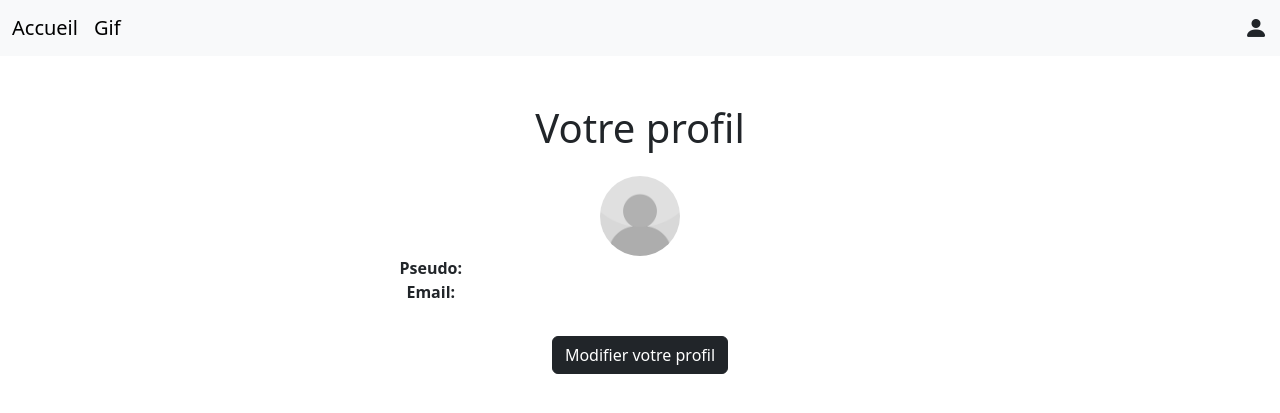
After one commit to Rod-tout-court/projet_web, a Symfony app: template templates/profil/show.html.twig in a window 1280 px wide. The commit adds this page. Shown: the top 413 px of the page. Run offline with Twig, Linux system fonts and the light colour scheme; the template is opened without the code that fills it, so the values that code supplies are empty; some libraries are stand-ins or nearby versions.

Commit message:
commit page profil + upload pp + maj navbar

```diff
--- a/config/routes.yaml
+++ b/config/routes.yaml
@@ -8,3 +8,9 @@ controllers:
 home:
     path: /
     controller: App\Controller\HomeController::index
+app_profile_show:
+    path: /profil
+    controller: App\Controller\ProfilController::showProfil
+app_profile_edit:
+    path: /profil/edit
+    controller: App\Controller\ProfilController::editProfil
--- a/config/services.yaml
+++ b/config/services.yaml
@@ -5,6 +5,7 @@
 # https://symfony.com/doc/current/best_practices.html#use-parameters-for-application-configuration
 parameters:
     gif_directory: '%kernel.project_dir%/public/uploads/gif'
+    photoProfil_directory: '%kernel.project_dir%/public/uploads/photoProfil'
 services:
     # default configuration for services in *this* file
     _defaults:
--- a/public/css/style.css
+++ b/public/css/style.css
@@ -0,0 +1,9 @@
+.profile-img-small {
+    width: 30px;
+    height: 30px;
+  }
+
+.photo-profile-img-small {
+    width: 80px;
+    height: 80px;
+}
--- a/templates/navbar.html.twig
+++ b/templates/navbar.html.twig
@@ -8,19 +8,31 @@
                 <a class="navbar-brand" href="{{ path('app_user_index')}}">Utilisateur</a>
             {% endif %}
         {% endif %}
-    <button class="navbar-toggler" type="button" data-bs-toggle="collapse" data-bs-target="#navbarNav" aria-controls="navbarNav" aria-expanded="false" aria-label="Toggle navigation">
+        <button class="navbar-toggler" type="button" data-bs-toggle="collapse" data-bs-target="#navbarNav"
+                aria-controls="navbarNav" aria-expanded="false" aria-label="Toggle navigation">
             <span class="navbar-toggler-icon"></span>
         </button>
         <div class="collapse navbar-collapse" id="navbarNav">
             {% if is_granted('IS_AUTHENTICATED_FULLY') %}
-        {# Utilisateur connecté #}
-        <a class="nav-link ms-auto" href="#">
-        <img src="..." class="rounded ms-auto" alt="...">
-        Profil</a>
-        <a class="nav-link ms-auto" href="{{ path('app_logout') }}">Déconnexion</a>
+                <div class="ms-auto">
+                    <a class="nav-link" href="{{ path('app_profil_show')}}">
+                        {% set currentUser = app.user %}
+                        {% if currentUser and currentUser.photoProfilFilename %}
+                            <img src="{{ asset('uploads/photoProfil/' ~ currentUser.photoProfilFilename) }}"
+                                 class="rounded-circle img-fluid profile-img-small" alt="Profil Picture">
+                            {{ currentUser.pseudo }}
+                        {% else %}
+                            <img src="{{ asset('uploads/photoProfil/default_profile_image.jpg') }}"
+                                 class="rounded-circle img-fluid profile-img-small" alt="Default Profil Picture">
+                            {{ currentUser.pseudo }}
+                        {% endif %}
+                    </a>
+                    <a class="nav-link" href="{{ path('app_logout') }}">Déconnexion</a>
+                </div>
             {% else %}
                 {# Utilisateur non connecté #}
-        <a class="nav-link ms-auto" href="{{ path('app_register')}}"><i class="bi bi-person-fill"></i>Se connecter</a>
+                <a class="nav-link ms-auto" href="{{ path('app_register')}}"><i
+                            class="bi bi-person-fill fs-4"></i></a>
             {% endif %}
         </div>
     </div>
--- /dev/null
+++ b/templates/profil/show.html.twig
@@ -0,0 +1,29 @@
+{% extends 'base.html.twig' %}
+
+{% block title %}Profil{% endblock %}
+
+{% block body %}
+    <div class="container mt-5">
+        <h1 class="text-center mb-4">Votre profil</h1>
+
+        <div class="row justify-content-center">
+            <div class="col-md-6 text-center">
+                {% if user.photoProfilFilename %}
+                    <img src="{{ asset('uploads/photoProfil/' ~ user.photoProfilFilename) }}" class="rounded-circle img-fluid photo-profile-img-small" alt="Profil Picture">
+                {% else %}
+                    <img src="{{ asset('uploads/photoProfil/default_profile_image.jpg') }}" class="rounded-circle img-fluid photo-profile-img-small" alt="Default Profil Picture">
+                {% endif %}
+                <dl class="row">
+                    <dt class="col-sm-3">Pseudo:</dt>
+                    <dd class="col-sm-9">{{ user.pseudo }}</dd>
+                    <dt class="col-sm-3">Email:</dt>
+                    <dd class="col-sm-9">{{ user.mail }}</dd>
+                </dl>
+
+
+
+                <a href="{{ path('app_profil_edit') }}" class="btn btn-dark mt-3">Modifier votre profil</a>
+            </div>
+        </div>
+    </div>
+{% endblock %}
--- a/templates/security/login.html.twig
+++ b/templates/security/login.html.twig
@@ -17,7 +17,7 @@
             </div>
         {% endif %}
 
-        <h1 class="h3 mb-3 font-weight-normal text-center">Merci de vous inscrire !</h1>
+        <h1 class="h3 mb-3 font-weight-normal text-center">Merci de vous connecter !</h1>
 
         <label for="inputPseudo" class="sr-only">Pseudo</label>
         <input type="text" value="{{ last_username }}" name="pseudo" id="inputPseudo" class="form-control mb-2" placeholder="Pseudo" autocomplete="username" required autofocus>
```
Also changed, not shown: migrations/Version20231202141504.php (added, +31 -0 lines), src/Controller/ProfilController.php (added, +66 -0 lines), src/Entity/User.php (+22 -2 lines), src/Form/ProfilType.php (added, +55 -0 lines), templates/profil/edit.html.twig (added, +35 -0 lines), public/uploads/photoProfil/default_profile_image.jpg (added), public/uploads/photoProfil/michael-scott-icone-656b2458ca5f3.jpg (added), public/uploads/photoProfil/michael-scott-icone-656b2691cce58.jpg (added), public/uploads/photoProfil/michael-scott-icone-656b291a4d122.jpg (added), public/uploads/photoProfil/michael-scott-icone-656b2c1d6a4b8.jpg (added), public/uploads/photoProfil/michael-scott-icone-656b2ca86d9df.jpg (added). Lines whose indentation alone changed are shown as unchanged.
